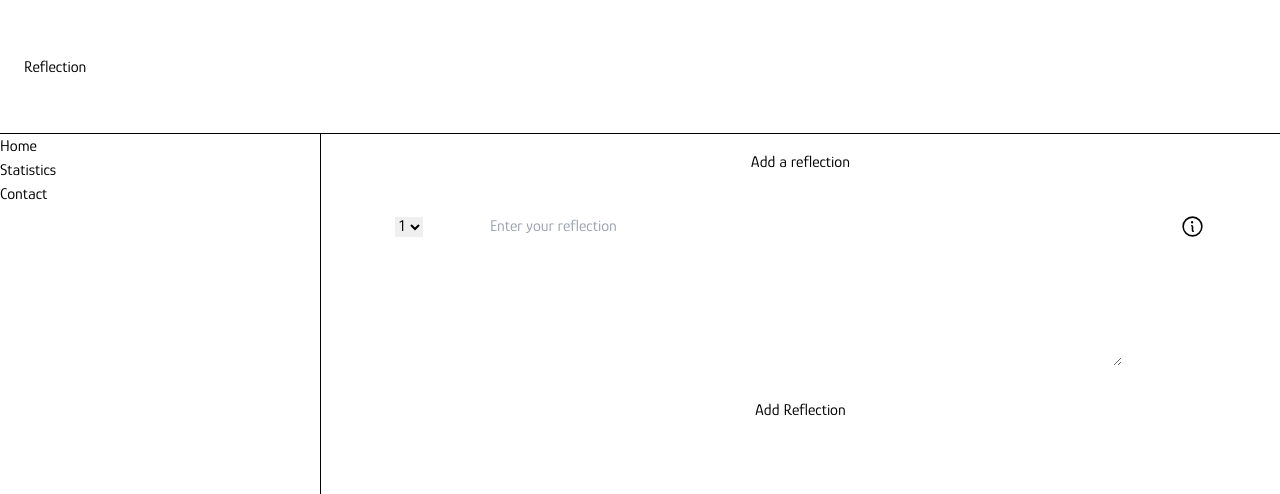
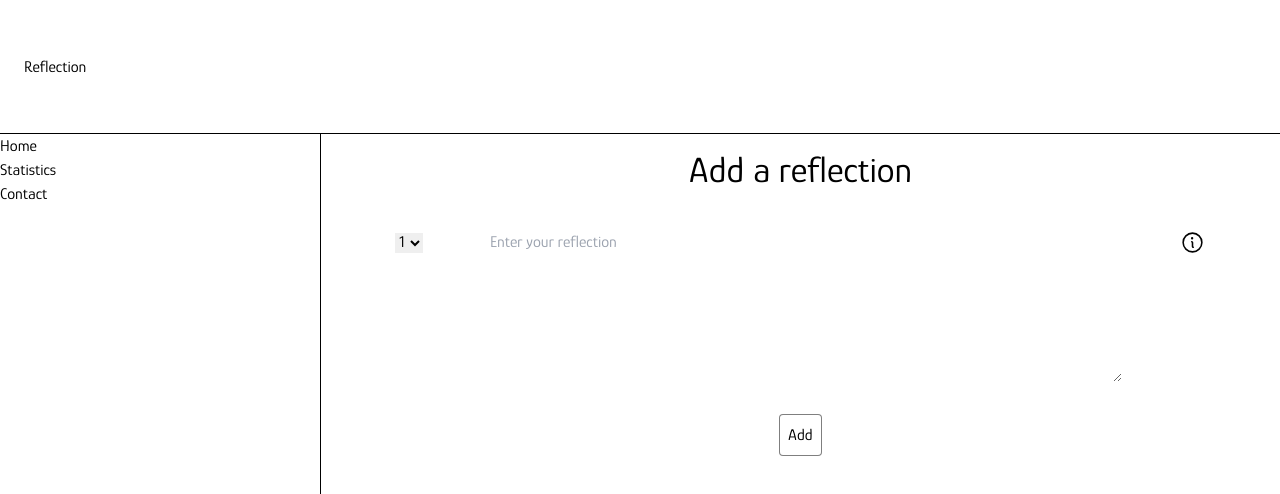
Before and after one commit to daredevilteja/project_reflection, a Next.js app: page / in a window 1280 px wide. Shown: the top 494 px of the page. Built offline with nearby package versions, Linux system fonts and the light colour scheme.

Commit message:
style(page): update heading and button styles

```diff
--- a/src/app/page.js
+++ b/src/app/page.js
@@ -32,7 +32,7 @@ export default function Home() {
     <main className="flex flex-col flex-1 p-4 w-100">
       <section className="flex flex-col justify-center gap-8">
         <div className="flex justify-center items-center">
-          <h1>Add a reflection</h1>
+          <div className="text-4xl">Add a reflection</div>
         </div>
         <div className="flex justify-evenly items-start">
           <div className="p-2">
@@ -67,8 +67,15 @@ export default function Home() {
             </span>
           </button>
         </div>
-        <button>Add Reflection</button>
-
+        <div className="flex justify-center">
+          <button
+            className={
+              "p-2 rounded border border-black/50 bg-white hover:ring-2 hover:ring-blue-500/50 hover:bg-indigo-600 hover:border-transparent hover:text-white/95"
+            }
+          >
+            Add
+          </button>
+        </div>
         <CustomModal
           isOpen={isOpen}
           afterOpenModal={afterOpenModal}
```
